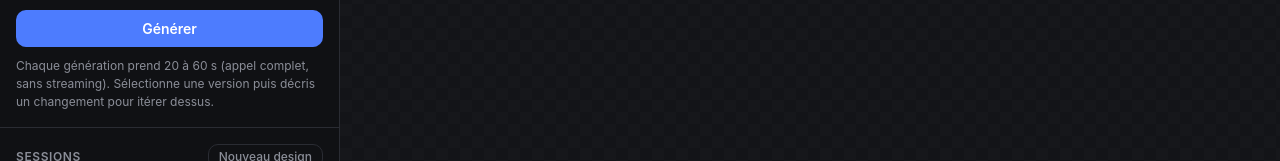
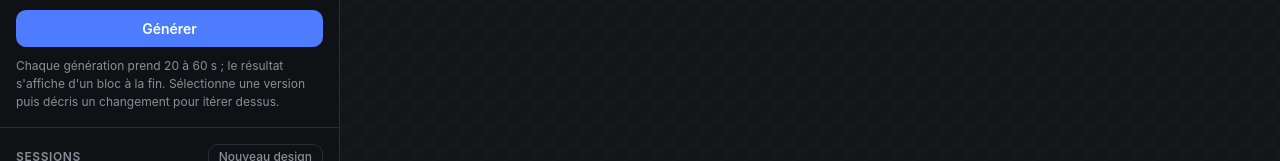
Before and after one commit to SirnaEls/edf-design-app, a website: page public/index.html in a window 1280 px wide. Shown: the part 209-370 px from the top of the page. Drawn offline with Linux system fonts and the light colour scheme; no server answers.

Commit message:
docs: corrige les textes trompeurs « sans streaming »
L'appel au portail est bien en stream (contrainte gateway n°1) ; seul
le navigateur reçoit la réponse d'un bloc. Le hint UI, le README et
l'en-tête de server.js disaient l'inverse.

```diff
--- a/public/index.html
+++ b/public/index.html
@@ -241,7 +241,7 @@
       <label for="prompt">Décris l'interface ou la modification</label>
       <textarea id="prompt" placeholder="Ex : Dashboard de suivi des API avec liste des environnements, statuts de santé et graphique d'appels sur 7 jours"></textarea>
       <button class="btn-primary" id="generateBtn">Générer</button>
-      <p class="hint">Chaque génération prend 20 à 60 s (appel complet, sans streaming). Sélectionne une version puis décris un changement pour itérer dessus.</p>
+      <p class="hint">Chaque génération prend 20 à 60 s ; le résultat s'affiche d'un bloc à la fin. Sélectionne une version puis décris un changement pour itérer dessus.</p>
     </div>
     <div class="sessions">
       <div class="panel-head">
--- a/server.js
+++ b/server.js
@@ -1,5 +1,5 @@
 /**
- * EDF Design — proxy backend non-stream vers le portail IAG
+ * EDF Design — proxy vers le portail IAG (stream tolérant côté portail, JSON complet côté navigateur)
  * La clé API ne quitte jamais ce serveur.
  */
 require("dotenv").config();
```
Also changed, not shown: README.md.
